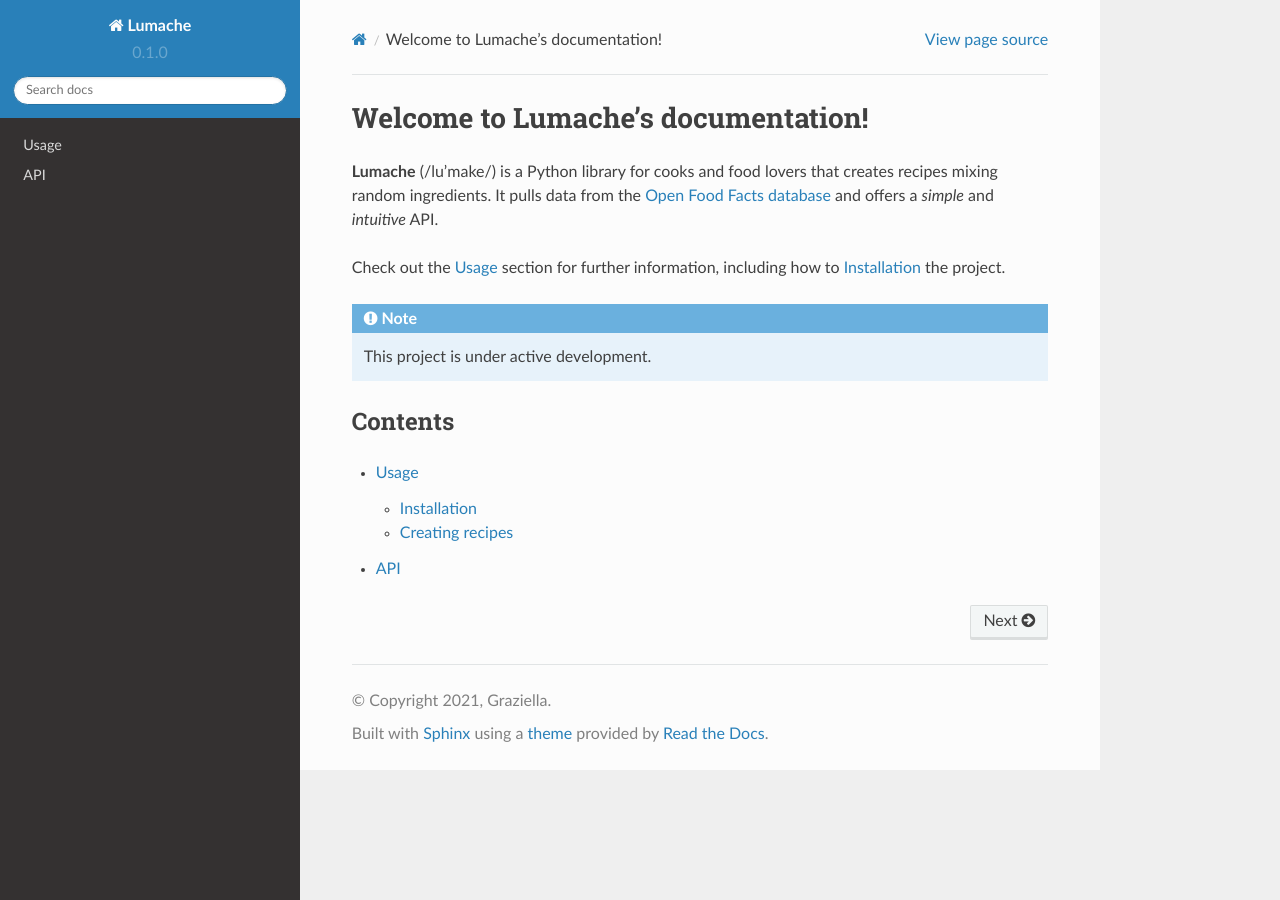
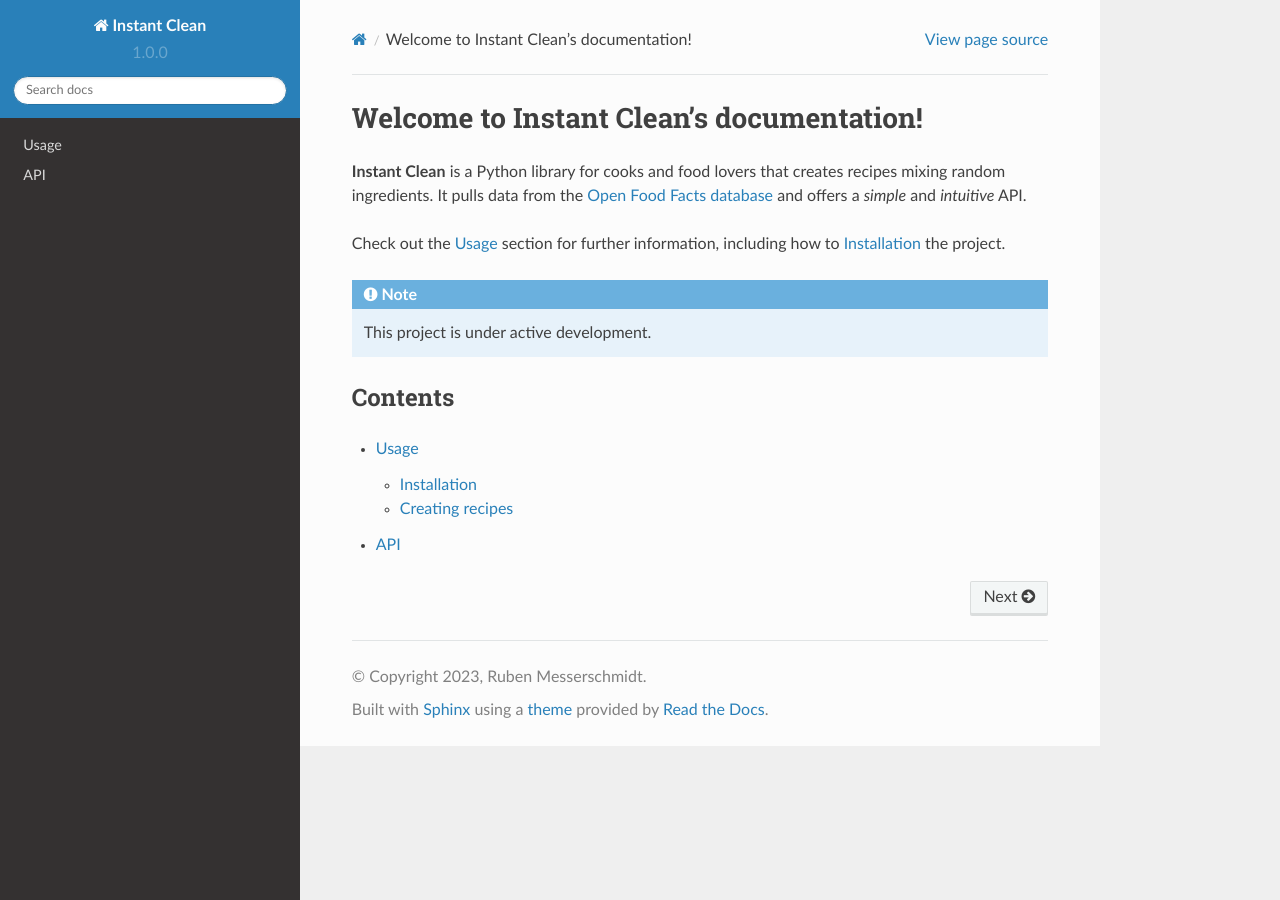
Before and after one commit to rubenmesserschmidt/Instant-Clean_docs, a Sphinx documentation site: the page built from docs/source/index.rst, in a window 1280 px wide. Built offline with Sphinx 7.4.7 and the Read the Docs theme 2.0.0, drawn with Linux system fonts in a browser that asks for light colours.

```diff
--- a/docs/source/conf.py
+++ b/docs/source/conf.py
@@ -2,12 +2,12 @@
 
 # -- Project information
 
-project = 'Lumache'
-copyright = '2021, Graziella'
-author = 'Graziella'
+project = 'Instant Clean'
+copyright = '2023, Ruben Messerschmidt'
+author = 'Ruben Messerschmidt'
 
-release = '0.1'
-version = '0.1.0'
+release = '1.0.0'
+version = '1.0.0'
 
 # -- General configuration
 
--- a/docs/source/index.rst
+++ b/docs/source/index.rst
@@ -1,7 +1,7 @@
-Welcome to Lumache's documentation!
+Welcome to Instant Clean's documentation!
 ===================================
 
-**Lumache** (/lu'make/) is a Python library for cooks and food lovers
+**Instant Clean** is a Python library for cooks and food lovers
 that creates recipes mixing random ingredients.
 It pulls data from the `Open Food Facts database <https://world.openfoodfacts.org/>`_
 and offers a *simple* and *intuitive* API.
```
